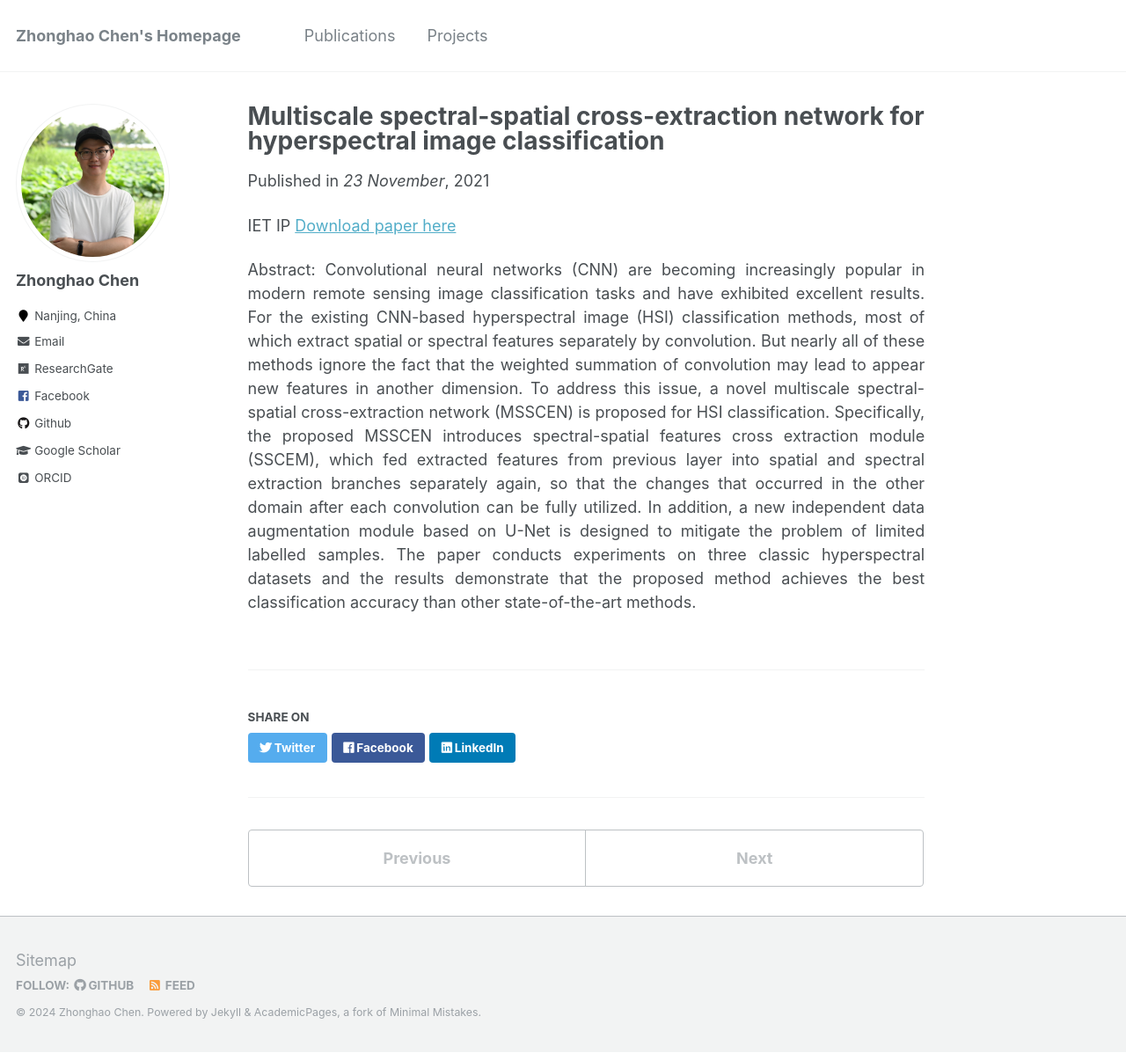
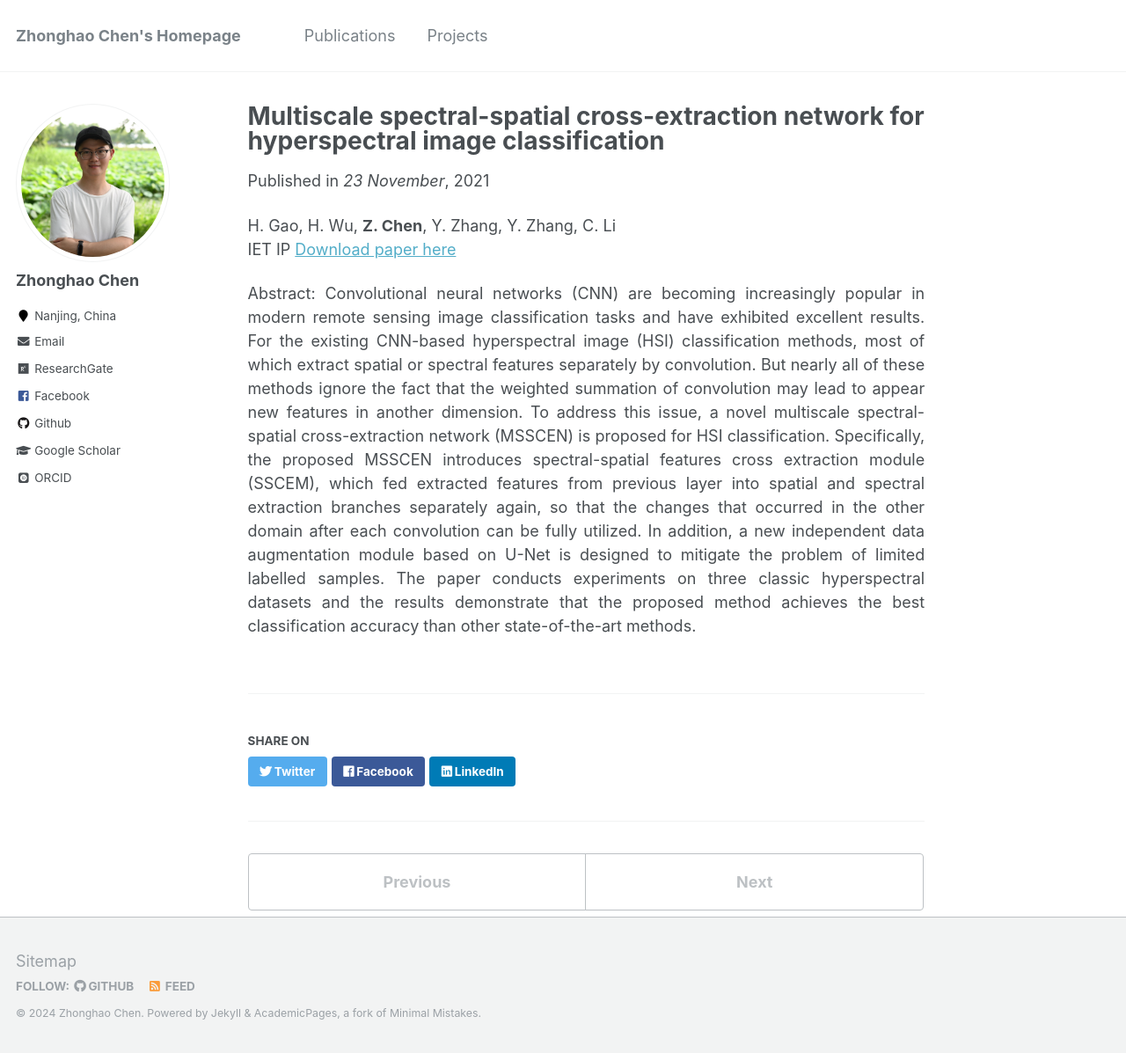
Before and after one commit to zhonghaochen/zhonghaochen.github.io, a Jekyll site: the page built from _publications/Multiscale spectral‐spatial cross‐extraction network for hyperspectral image classification.md, in a window 1280 px wide and 1197 px high. Shown: the whole window at 88% size. Built offline with Jekyll 4.4.1, drawn with Linux system fonts in a browser that asks for light colours; some web fonts are replaced.

Commit message:
Update Multiscale spectral‐spatial cross‐extraction network for hyperspectral image classification.md

```diff
--- a/_publications/Multiscale spectral‐spatial cross‐extraction network for hyperspectral image classification.md
+++ b/_publications/Multiscale spectral‐spatial cross‐extraction network for hyperspectral image classification.md
@@ -4,6 +4,7 @@ collection: publications
 date: 2021-11-23
 venue: '23 November'
 ---
+H. Gao, H. Wu, **Z. Chen**, Y. Zhang, Y. Zhang, C. Li <br>
 IET IP
 [Download paper here](https://ietresearch.onlinelibrary.wiley.com/doi/10.1049/ipr2.12382)
 
```
